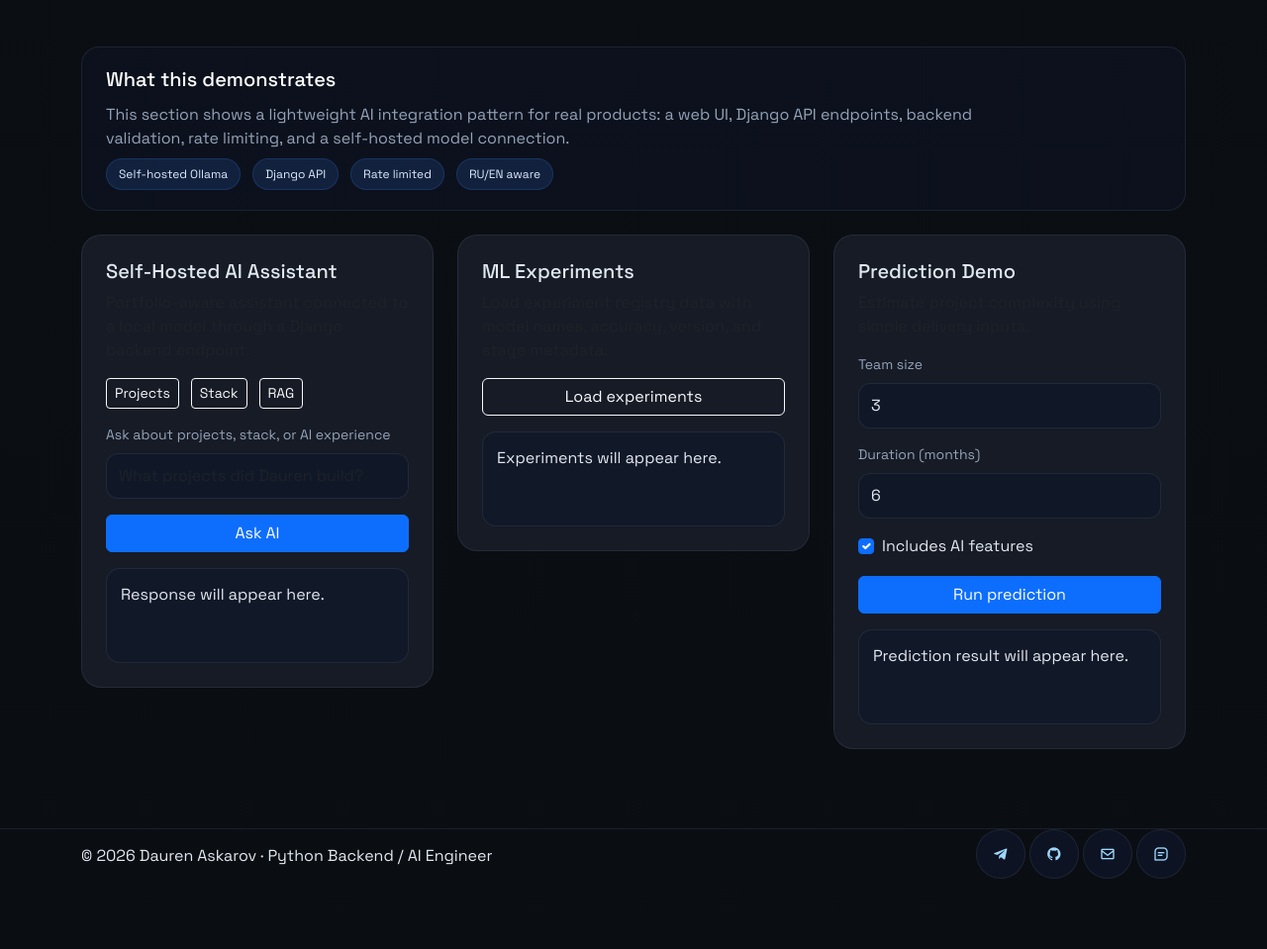
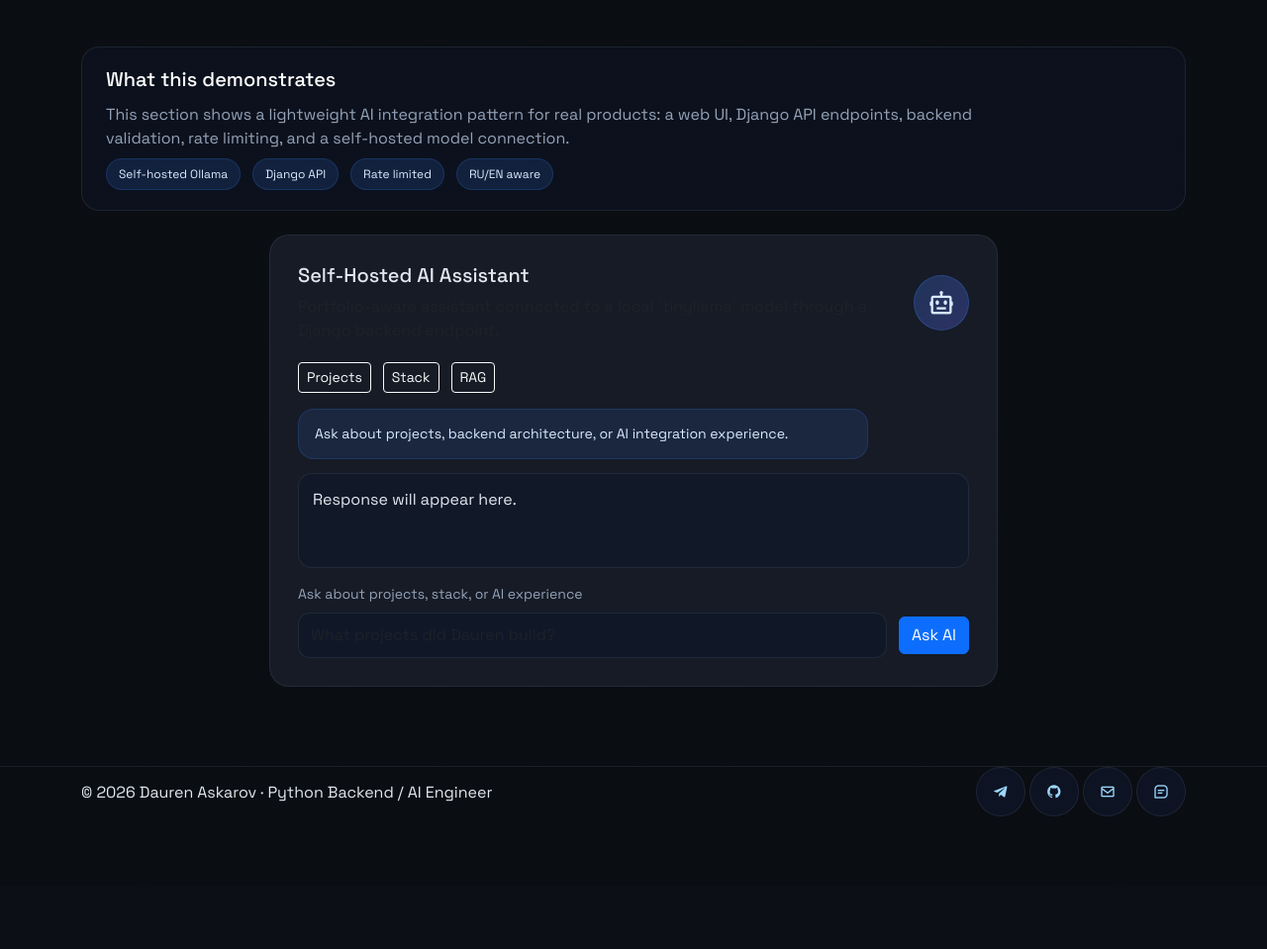
Before and after one commit to Oscardkyou/django-portfolio, a Django app: page / in a window 1280 px wide. Shown: the part 3766-4725 px from the top of the page at 99% size. After the commit the page ends 4591 px from the top, so only its background shows below. Run offline with Django 5.2, Linux system fonts and the light colour scheme; some libraries are stand-ins or nearby versions.

Commit message:
Remove ML experiments and prediction demos, consolidate AI section into single chat-focused card with improved layout and styling

```diff
--- a/portfolio/templates/index.html
+++ b/portfolio/templates/index.html
@@ -205,48 +205,36 @@
             </div>
          </div>
       </div>
-      <div class="row g-4">
-         <div class="col-md-6 col-lg-4">
-            <div class="project-card">
-               <h5>Self-Hosted AI Assistant</h5>
-               <p class="text-muted">Portfolio-aware assistant connected to a local model through a Django backend endpoint.</p>
+      <div class="row justify-content-center">
+         <div class="col-lg-8">
+            <div class="project-card ai-chat-card">
+               <div class="ai-chat-card-header">
+                  <div>
+                     <h5>Self-Hosted AI Assistant</h5>
+                     <p class="text-muted mb-0">Portfolio-aware assistant connected to a local `tinyllama` model through a Django backend endpoint.</p>
+                  </div>
+                  <div class="ai-chat-avatar">
+                     <span class='bx bx-bot'></span>
+                  </div>
+               </div>
                <div class="stack-chips mb-3">
                   <button type="button" class="btn btn-outline-light btn-sm ai-suggested-question" data-question="What projects did Dauren build?">Projects</button>
                   <button type="button" class="btn btn-outline-light btn-sm ai-suggested-question" data-question="What is Dauren's main stack?">Stack</button>
                   <button type="button" class="btn btn-outline-light btn-sm ai-suggested-question" data-question="Tell me about Dauren's RAG experience.">RAG</button>
                </div>
-               <div class="ai-demo-form">
+               <div class="ai-chat-window">
+                  <div class="ai-chat-message ai-chat-message-bot">
+                     Ask about projects, backend architecture, or AI integration experience.
+                  </div>
+                  <div class="ai-demo-output ai-chat-response" id="ai-chat-output">Response will appear here.</div>
+               </div>
+               <div class="ai-demo-form mt-3">
                   <label class="form-label" for="ai-chat-input">Ask about projects, stack, or AI experience</label>
-                  <input class="form-control" id="ai-chat-input" type="text" placeholder="What projects did Dauren build?">
-                  <button type="button" class="btn btn-primary mt-3 w-100" id="ai-chat-submit" data-endpoint="{% url 'api_ai_chat' %}">Ask AI</button>
+                  <div class="ai-chat-controls">
+                     <input class="form-control" id="ai-chat-input" type="text" placeholder="What projects did Dauren build?">
+                     <button type="button" class="btn btn-primary" id="ai-chat-submit" data-endpoint="{% url 'api_ai_chat' %}">Ask AI</button>
+                  </div>
                </div>
-               <div class="ai-demo-output mt-3" id="ai-chat-output">Response will appear here.</div>
-            </div>
-         </div>
-         <div class="col-md-6 col-lg-4">
-            <div class="project-card">
-               <h5>ML Experiments</h5>
-               <p class="text-muted">Load experiment registry data with model names, accuracy, version, and stage metadata.</p>
-               <button type="button" class="btn btn-outline-light w-100" id="ai-experiments-load" data-endpoint="{% url 'api_ai_experiments' %}">Load experiments</button>
-               <div class="ai-demo-output mt-3" id="ai-experiments-output">Experiments will appear here.</div>
-            </div>
-         </div>
-         <div class="col-md-6 col-lg-4">
-            <div class="project-card">
-               <h5>Prediction Demo</h5>
-               <p class="text-muted">Estimate project complexity using simple delivery inputs.</p>
-               <div class="ai-demo-form">
-                  <label class="form-label" for="predict-team-size">Team size</label>
-                  <input class="form-control" id="predict-team-size" type="number" min="1" value="3">
-                  <label class="form-label mt-3" for="predict-duration">Duration (months)</label>
-                  <input class="form-control" id="predict-duration" type="number" min="1" value="6">
-                  <div class="form-check mt-3">
-                     <input class="form-check-input" type="checkbox" id="predict-ai-features" checked>
-                     <label class="form-check-label" for="predict-ai-features">Includes AI features</label>
-                  </div>
-                  <button type="button" class="btn btn-primary mt-3 w-100" id="ai-predict-submit" data-endpoint="{% url 'api_ai_predict' %}">Run prediction</button>
-               </div>
-               <div class="ai-demo-output mt-3" id="ai-predict-output">Prediction result will appear here.</div>
             </div>
          </div>
       </div>
--- a/static/assets/css/style.css
+++ b/static/assets/css/style.css
@@ -794,6 +794,69 @@ body.theme-dark a:hover {
   max-width: 880px;
 }
 
+.ai-chat-card {
+  padding: 28px;
+}
+
+.ai-chat-card-header {
+  display: flex;
+  align-items: center;
+  justify-content: space-between;
+  gap: 1rem;
+  margin-bottom: 1.25rem;
+}
+
+.ai-chat-avatar {
+  width: 56px;
+  height: 56px;
+  border-radius: 999px;
+  display: inline-flex;
+  align-items: center;
+  justify-content: center;
+  background: linear-gradient(135deg, rgba(59, 130, 246, 0.25), rgba(99, 102, 241, 0.3));
+  border: 1px solid rgba(59, 130, 246, 0.25);
+  color: #dbeafe;
+  font-size: 28px;
+  flex-shrink: 0;
+}
+
+.ai-chat-window {
+  display: grid;
+  gap: 0.85rem;
+}
+
+.ai-chat-message {
+  max-width: 85%;
+  border-radius: 16px;
+  padding: 14px 16px;
+  font-size: 14px;
+  line-height: 1.5;
+}
+
+.ai-chat-message-bot {
+  background: rgba(59, 130, 246, 0.12);
+  border: 1px solid rgba(59, 130, 246, 0.18);
+  color: #dbeafe;
+}
+
+.ai-chat-response {
+  min-height: 120px;
+}
+
+.ai-chat-controls {
+  display: flex;
+  gap: 0.75rem;
+  align-items: center;
+}
+
+.ai-chat-controls .form-control {
+  flex: 1;
+}
+
+.ai-chat-controls .btn {
+  flex-shrink: 0;
+}
+
 .ai-demo-output {
   min-height: 96px;
   background: rgba(15, 23, 42, 0.55);
@@ -816,6 +879,12 @@ body.theme-dark a:hover {
 body.theme-light .ai-demo-output {
   background: #f5f7fb;
   border: 1px solid rgba(13, 30, 45, 0.08);
+  color: #0d1e2d;
+}
+
+body.theme-light .ai-chat-message-bot {
+  background: rgba(59, 130, 246, 0.08);
+  border: 1px solid rgba(59, 130, 246, 0.16);
   color: #0d1e2d;
 }
 
@@ -855,6 +924,17 @@ body.theme-light .ai-demo-output {
     align-items: flex-start;
   }
 
+  .ai-chat-card-header,
+  .ai-chat-controls {
+    flex-direction: column;
+    align-items: stretch;
+  }
+
+  .ai-chat-avatar {
+    width: 48px;
+    height: 48px;
+  }
+
   .nav-cta {
     margin-left: 0;
     margin-top: 1rem;
--- a/static/assets/js/main.js
+++ b/static/assets/js/main.js
@@ -35,55 +35,6 @@
   const chatSubmit = document.getElementById('ai-chat-submit');
   const chatOutput = document.getElementById('ai-chat-output');
   const suggestedQuestions = document.querySelectorAll('.ai-suggested-question');
-  const experimentsLoad = document.getElementById('ai-experiments-load');
-  const experimentsOutput = document.getElementById('ai-experiments-output');
-  const predictSubmit = document.getElementById('ai-predict-submit');
-  const predictOutput = document.getElementById('ai-predict-output');
-  const predictTeamSize = document.getElementById('predict-team-size');
-  const predictDuration = document.getElementById('predict-duration');
-  const predictAiFeatures = document.getElementById('predict-ai-features');
-
-  const demoExperiments = [
-    {
-      name: 'logistics-price-model',
-      accuracy: 0.91,
-      model_version: 'v1.3',
-      stage: 'staging',
-    },
-    {
-      name: 'project-complexity-estimator',
-      accuracy: 0.87,
-      model_version: 'v0.9',
-      stage: 'demo',
-    },
-  ];
-
-  const getPredictionResult = (teamSize, durationMonths, aiFeatures) => {
-    let score = 0.2;
-    score += Math.min(teamSize, 10) * 0.05;
-    score += Math.min(durationMonths, 12) * 0.03;
-    if (aiFeatures) {
-      score += 0.25;
-    }
-
-    const complexityScore = Math.min(score, 0.99).toFixed(2);
-    let riskLevel = 'low';
-    let recommendedTeam = Math.max(teamSize, 2);
-
-    if (Number(complexityScore) >= 0.75) {
-      riskLevel = 'high';
-      recommendedTeam = Math.max(teamSize, 6);
-    } else if (Number(complexityScore) >= 0.45) {
-      riskLevel = 'medium';
-      recommendedTeam = Math.max(teamSize, 4);
-    }
-
-    return {
-      complexityScore,
-      riskLevel,
-      recommendedTeam,
-    };
-  };
 
   if (chatSubmit && chatInput && chatOutput) {
     chatSubmit.addEventListener('click', async () => {
@@ -124,30 +75,6 @@
         chatInput.value = button.dataset.question || '';
         chatSubmit.click();
       });
-    });
-  }
-
-  if (experimentsLoad && experimentsOutput) {
-    experimentsLoad.addEventListener('click', () => {
-      experimentsOutput.innerHTML = demoExperiments.map((item) => (
-        `<div class="ai-demo-item"><strong>${item.name}</strong><br>Accuracy: ${item.accuracy}<br>Version: ${item.model_version}<br>Stage: ${item.stage}</div>`
-      )).join('');
-    });
-  }
-
-  if (predictSubmit && predictOutput && predictTeamSize && predictDuration && predictAiFeatures) {
-    predictSubmit.addEventListener('click', () => {
-      const teamSize = Number(predictTeamSize.value);
-      const durationMonths = Number(predictDuration.value);
-      const aiFeatures = Boolean(predictAiFeatures.checked);
-
-      if (!teamSize || !durationMonths || teamSize < 1 || durationMonths < 1) {
-        predictOutput.textContent = 'Enter valid values for team size and duration.';
-        return;
-      }
-
-      const result = getPredictionResult(teamSize, durationMonths, aiFeatures);
-      predictOutput.innerHTML = `Complexity score: <strong>${result.complexityScore}</strong><br>Risk level: <strong>${result.riskLevel}</strong><br>Recommended team: <strong>${result.recommendedTeam}</strong>`;
     });
   }
 
```
